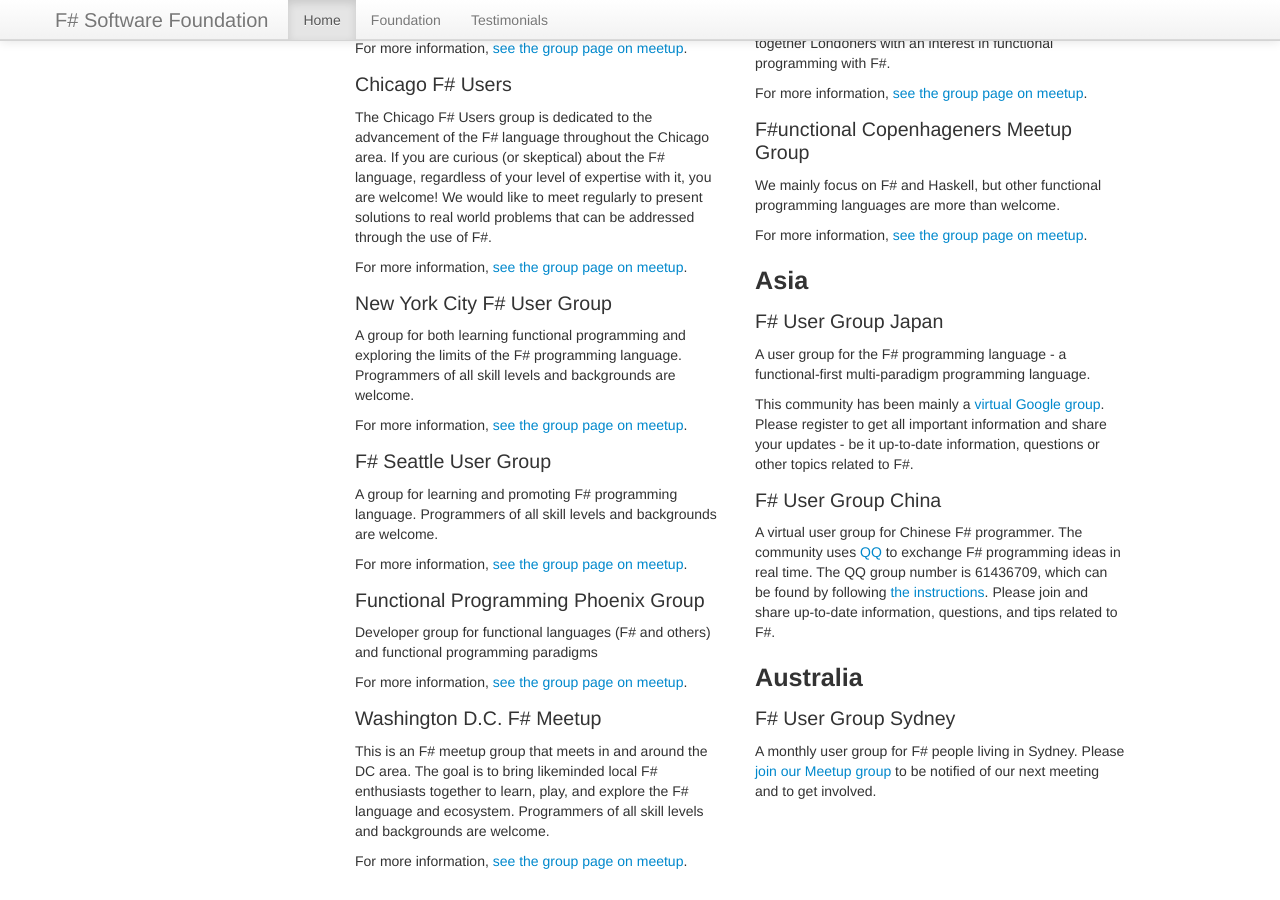
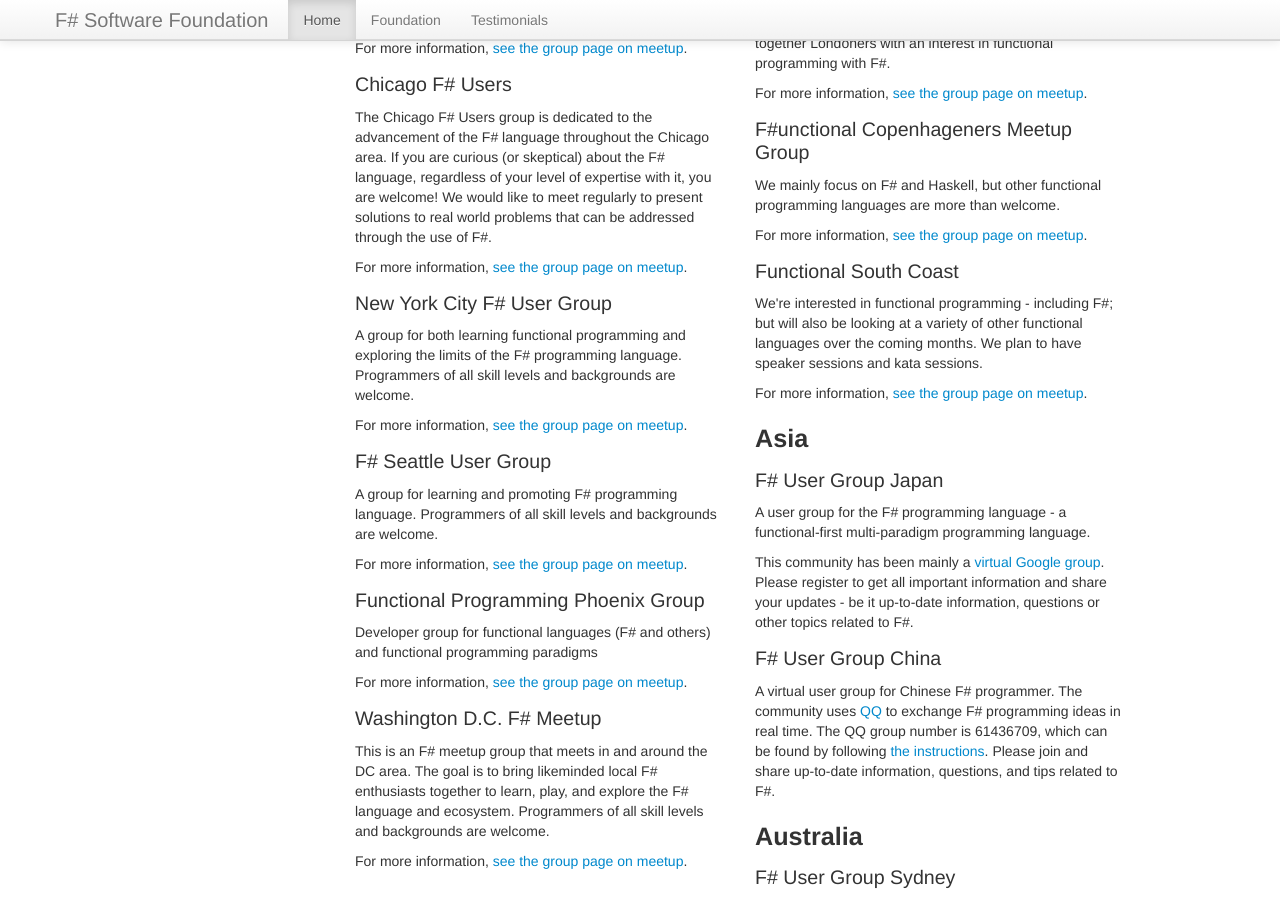
Before and after one commit to fsharp/fsharp.org, a Jekyll site: the page built from groups/index.html, in a window 1280 px wide and 900 px high, scrolled down 1522 px. Built offline with Jekyll 4.4.1, drawn with Linux system fonts in a browser that asks for light colours; nearby versions of some CDN libraries; some web fonts are replaced; comment, search, counter and statistics services are not loaded.

Commit message:
Adding Functional South Coast

```diff
--- a/groups/index.html
+++ b/groups/index.html
@@ -98,6 +98,10 @@
         <p>We mainly focus on F# and Haskell, but other functional programming languages are more than welcome.</p>
         <p>For more information, <a href="http://www.meetup.com/MoedegruppeFunktionelleKoebenhavnere/">see the group page on meetup</a>.</p>
 
+        <h3>Functional South Coast</h3>
+        <p>We're interested in functional programming - including F#; but will also be looking at a variety of other functional languages over the coming months. We plan to have speaker sessions and kata sessions.</p>
+        <p>For more information, <a href="http://www.meetup.com/Functional-South-Coast/">see the group page on meetup</a>.</p>
+
         <h2>Asia</h2>
         <h3>F# User Group Japan</h3>
         <p>A user group for the F# programming language - a functional-first multi-paradigm programming language. </p>
```
